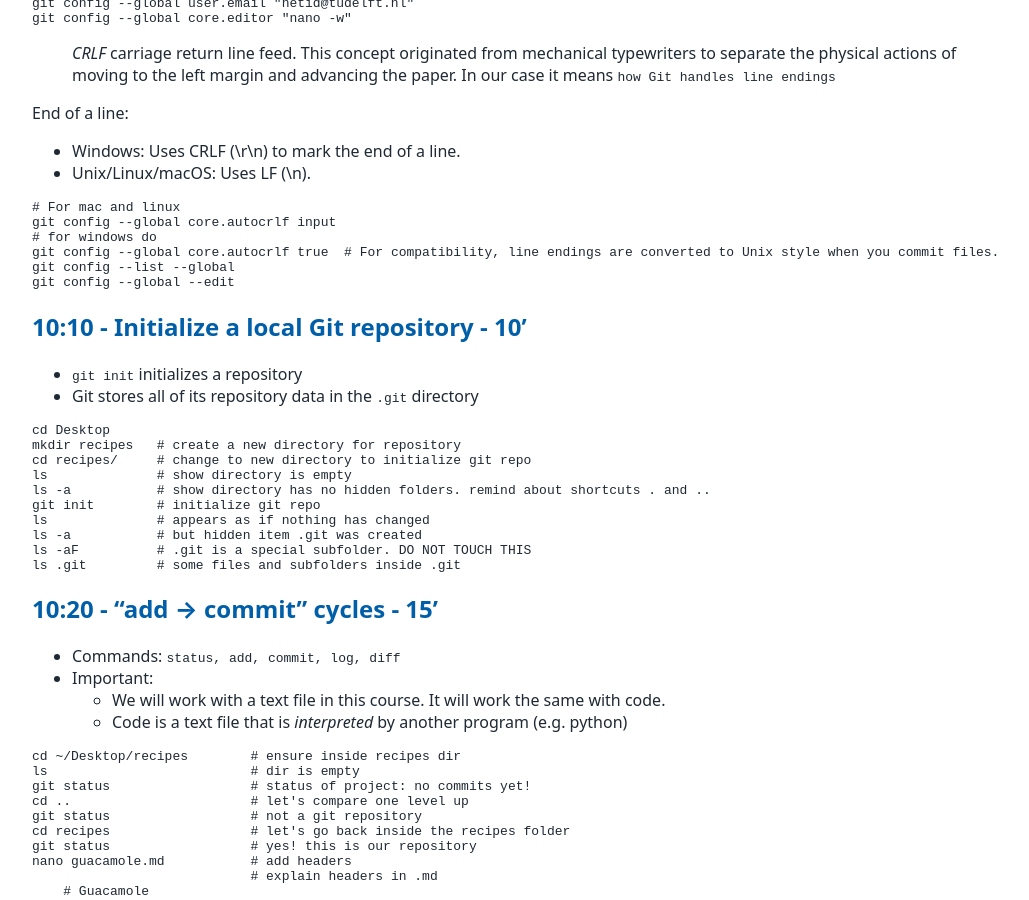
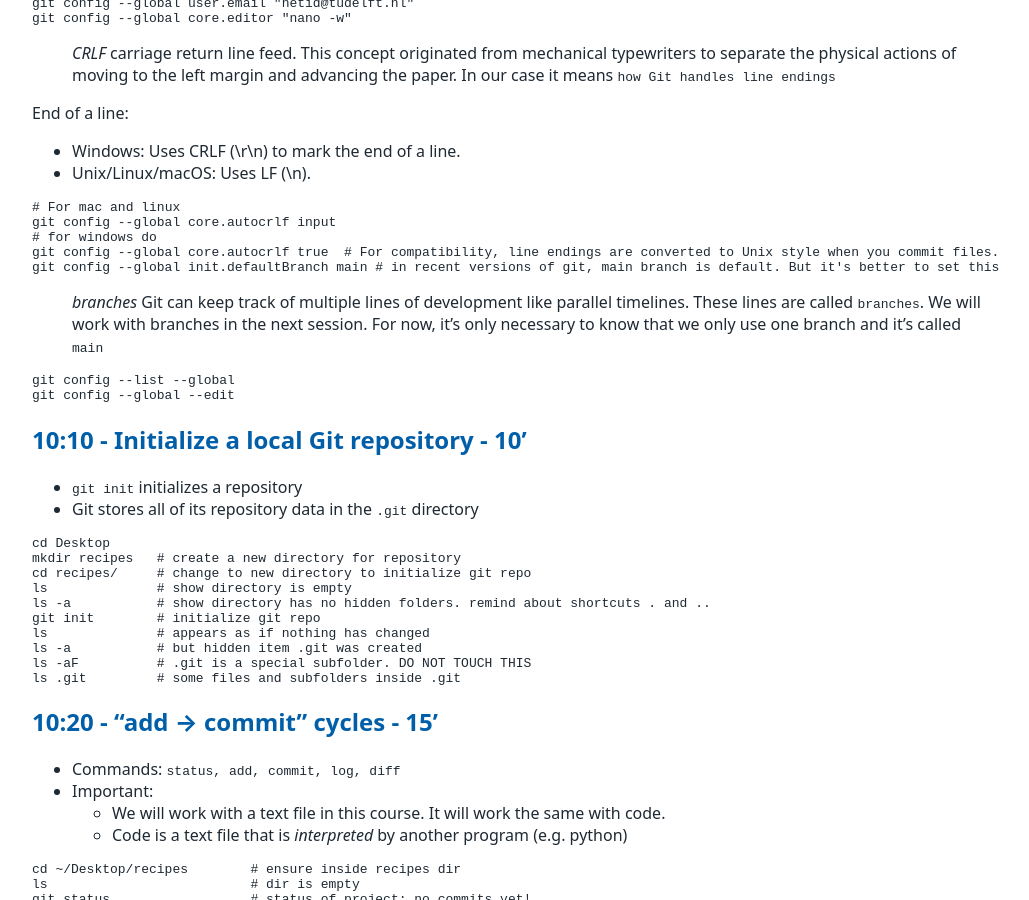
Before and after one commit to tu-delft-library/introduction_to_version_control_with_git, a Jekyll site: the page built from materials_for_trainers/lesson_plan.md, in a window 1280 px wide and 900 px high, scrolled down 1881 px. Shown: the whole window, without its empty margins (108-1137 px from the left). Built offline with Jekyll 4.4.1, drawn with Linux system fonts in a browser that asks for light colours; our own code applies the rules of GitHub Pages for plain Markdown files.

Commit message:
Add setup note re. main branch

````diff
--- a/materials_for_trainers/lesson_plan.md
+++ b/materials_for_trainers/lesson_plan.md
@@ -89,6 +89,11 @@ End of a line:
 git config --global core.autocrlf input
 # for windows do
 git config --global core.autocrlf true  # For compatibility, line endings are converted to Unix style when you commit files.
+git config --global init.defaultBranch main # in recent versions of git, main branch is default. But it's better to set this
+```
+>*branches* Git can keep track of multiple lines of development like parallel timelines. These lines are called `branches`. We will work with branches in the next session. For now, it's only necessary to know that we only use one branch and it's called `main`
+
+```console
 git config --list --global
 git config --global --edit
 ```
````
